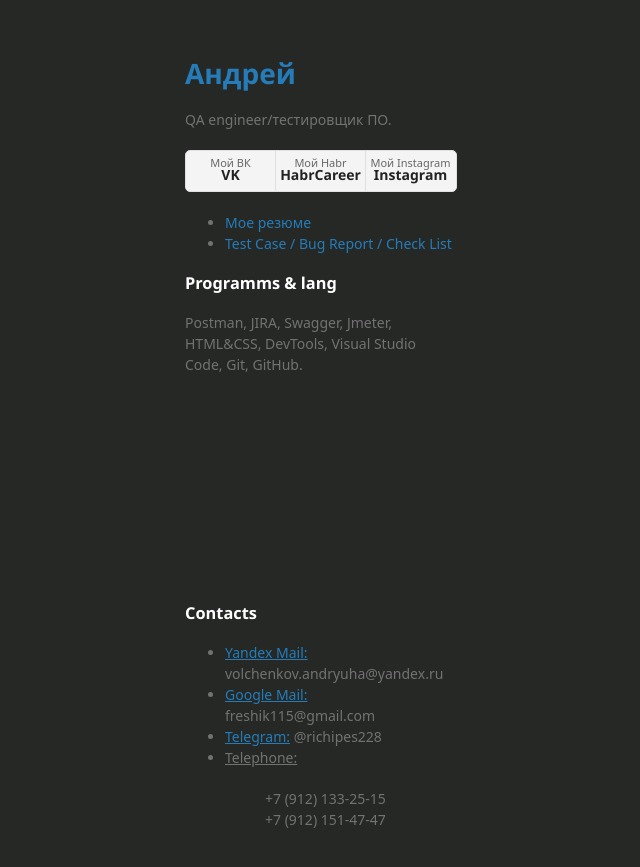
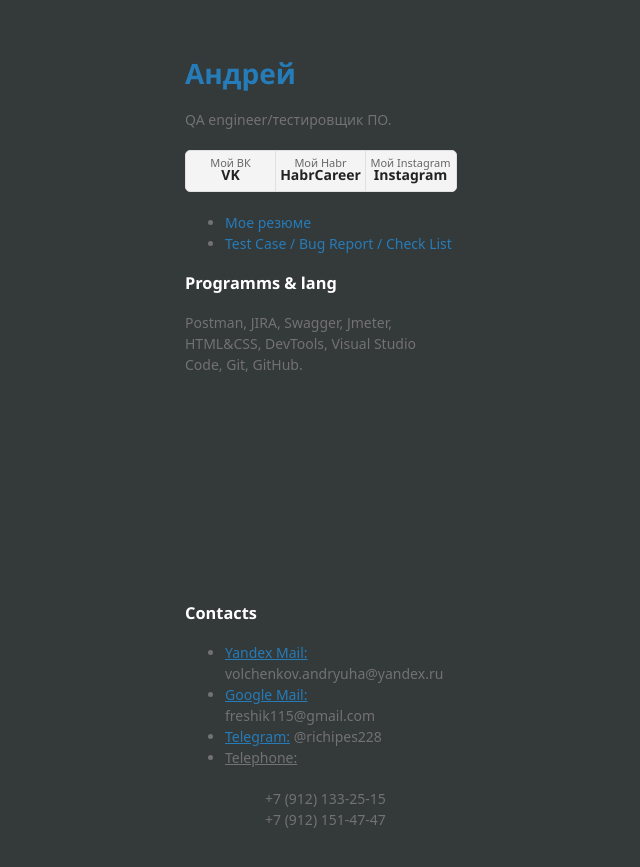
Before and after one commit to Freshik115/About-Me, a Jekyll site: the page built from docs/SUPPORT.md, in a window 1280 px wide. Shown: the top 867 px of the page, without its empty margins (25-665 px from the left). Built offline with Jekyll 4.4.1, drawn with Linux system fonts in a browser that asks for light colours; some web fonts are replaced; our own code applies the rules of GitHub Pages for plain Markdown files.

Commit message:
Update jekyll-theme-minimal.scss

```diff
--- a/_sass/jekyll-theme-minimal.scss
+++ b/_sass/jekyll-theme-minimal.scss
@@ -4,7 +4,7 @@
 
 
 body {
-  background-color: #252825;
+  background-color: #343939;
   padding:50px;
   font: 14px/1.5 "Noto Sans", "Helvetica Neue", Helvetica, Arial, sans-serif;
   color:#727272;
```
